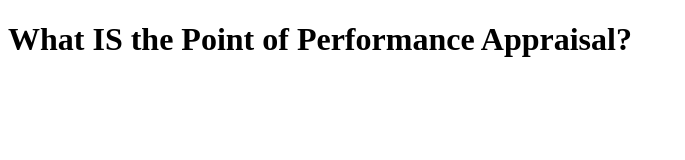
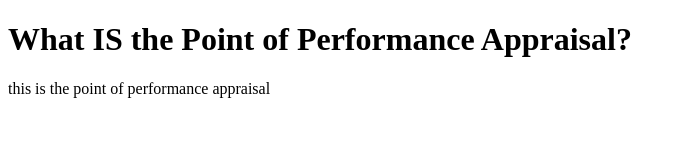
Before and after one commit to ThomasWilson1/trainingzone, a plain HTML site: page trainingarticle.html in a window 1280 px wide. Shown: the whole page, without its empty margins (0-685 px from the left). Drawn offline with Linux system fonts and the light colour scheme.

Commit message:
added paragraph
Added a meaningless paragraph to sync to github

```diff
--- a/trainingarticle.html
+++ b/trainingarticle.html
@@ -7,5 +7,6 @@
 </head>
 <body>
 <h1>What IS the Point of Performance Appraisal?</h1>
+<p>this is the point of performance appraisal</p>
 </body>
 </html>
```
